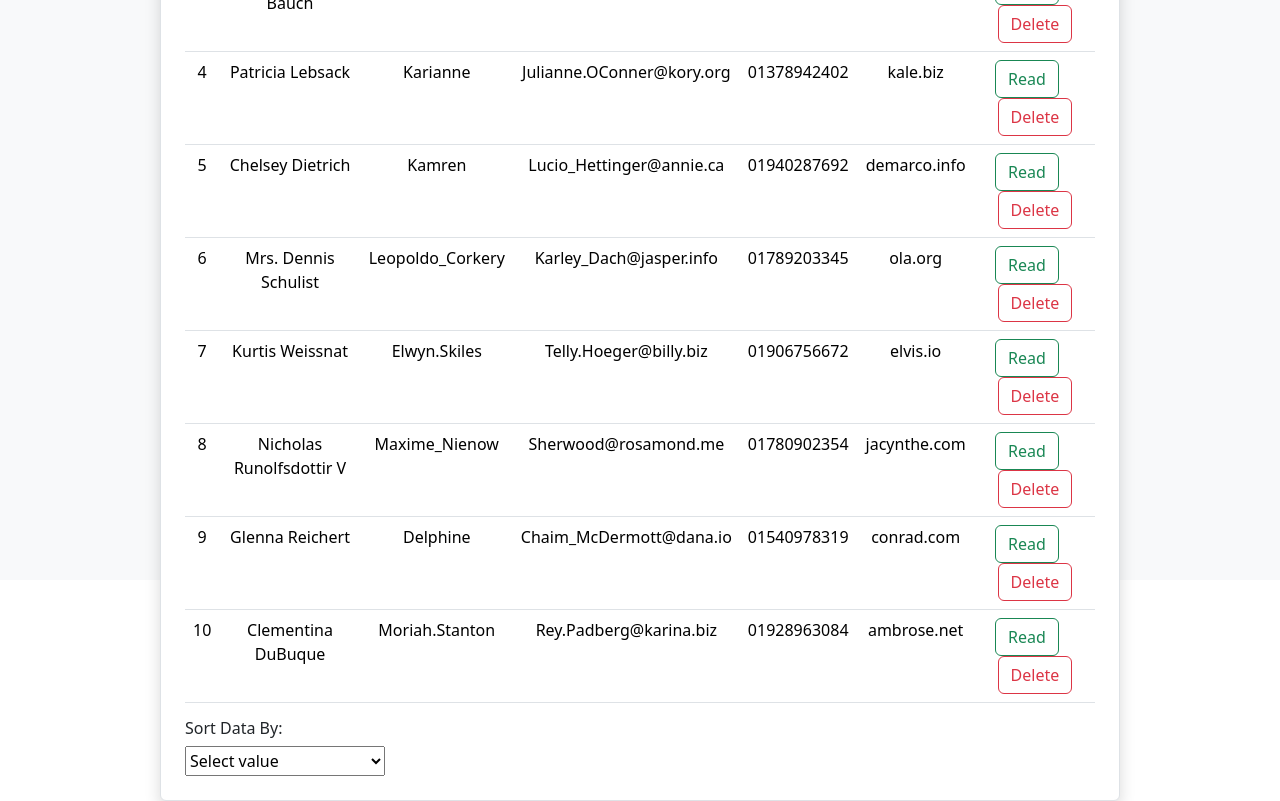
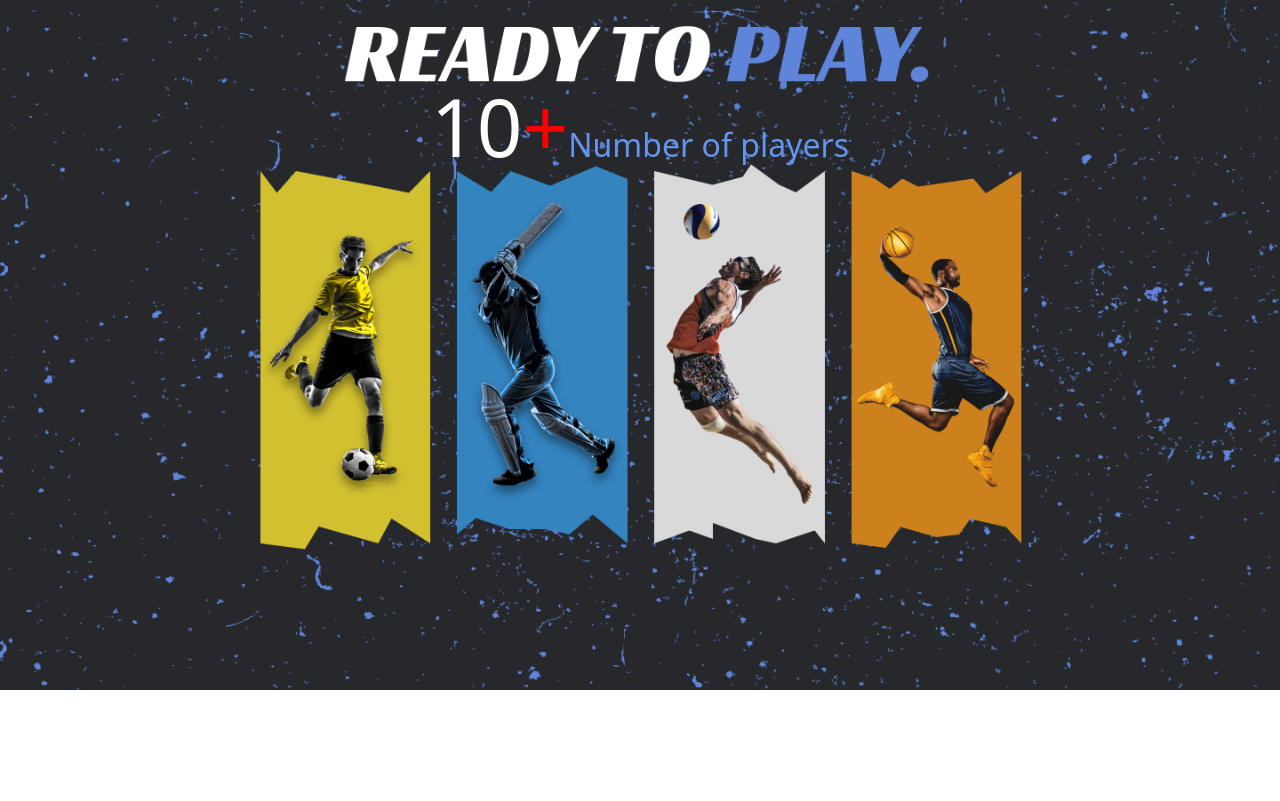
Before and after one commit to HridoyMA/Learnathon-2.0-hridoy, a React (Vite) app in the folder learnathon_hridoy/: page / in a window 1280 px wide. Shown: the part 220-1021 px from the top of the page. Built offline with nearby package versions, Linux system fonts and the light colour scheme; data requests are answered from the project's data file.

Commit message:
home component update

```diff
--- a/learnathon_hridoy/src/components/home/Home.tsx
+++ b/learnathon_hridoy/src/components/home/Home.tsx
@@ -1,163 +1,15 @@
-import axios from "axios";
-import { useEffect, useState } from "react";
-import { Link } from "react-router-dom";
-import DeleteData from "../deleteData/DeleteData.tsx";
-import { FontAwesomeIcon } from "@fortawesome/react-fontawesome";
-import { faSort } from '@fortawesome/free-solid-svg-icons'
-interface User {
-  id: number;
-  name: string;
-  email: string;
-  username: string;
-  phone: string;
-  website: string;
-}
-const headers = [
-  { key: 'id', label: 'ID' },
-  { key: 'name', label: 'Name' },
-  { key: 'username', label: 'User name' },
-  { key: 'email', label: 'Email' },
-  { key: 'phone', label: 'Phone no.' },
-  { key: 'website', label: 'Website' }
-];
-
-
-
+import Body from "../body/Body"
+import Footer from "../footer/Footer"
+import Navbar from "../navber/Navbar"
 
 
 function Home() {
-  const [userData, setUserData] = useState([]);
-  const [userValue, setUserValue] = useState("");
-  const [ sortValue, setSortValue] = useState("");
-
-
-  const sortBy = ["id", "name", "email", "username", "phone", "website" ];
-
-  useEffect(() => {
-    loadUsersData();
-  }, []);
-  const loadUsersData = async () => {
-    return await axios
-      .get("http://localhost:3000/users")
-      .then((getData) => setUserData(getData.data))
-      .catch((err) => console.log(err));
-  };
-
-
-  const handleSort = async (e: { target: { value: string; }; }) => {
-    const sortingValue = e.target.value;
-    setSortValue(sortingValue)
-    return await axios
-    .get(`http://localhost:3000/users?_sort=${sortingValue}&_order=asc`)
-    .then((getData) => setUserData(getData.data))
-    .catch((err) => console.log(err));
-  }
-
-  const handleReset = () =>{
-    loadUsersData();
-  }
-  const handleSearch = async (e: { preventDefault: () => void; }) =>{
-    e.preventDefault();
-    return await axios
-      .get(`http://localhost:3000/users?q=${userValue}`)
-      .then((getData) => {setUserData(getData.data);
-      setUserValue("");
-      })
-      .catch((err) => console.log(err));
-  }
-
-
-  return (
-    <div className = "d-flex bg-light text-dark flex-column justify-content-center align-items-center vh-100">
-      <h1>list of users</h1>
-      <div className = "w-75 rounded bg-white border shadow p-4">
-        <div className = "d-flex justify-content-start">
-          <form className = "d-flex input-group w-auto" onSubmit={handleSearch}>
-            <input type ="text"
-            className ="form-control"
-            placeholder ="Search name"
-            value = {userValue}
-            onChange = {(e) => setUserValue(e.target.value)}
-            />
-            <button type="submit">Search</button>
-            <button onClick={() => handleReset()}>Reset</button>
-          </form>
-        </div>
-        <div className="d-flex justify-content-end">
-          <Link to="/create" className="btn btn-primary mb-3">
-            Add Member
-          </Link>
-        </div>
-        <table className="table">
-          <thead className="table-dark text-center">
-            <tr>
-              {headers.map((row) => {
-                return <td key={row.key}>{row.label}</td>
-              })
-
-              }
-              {/* <th>ID <FontAwesomeIcon icon={faSort}/></th>
-              <th>Name <button value={"name"} onClick={()=>handleSort("name")}><FontAwesomeIcon icon={faSort}/></button></th>
-              <th>UserName <FontAwesomeIcon icon={faSort}/></th>
-              <th>Email <FontAwesomeIcon icon={faSort}/></th>
-              <th>Phone <FontAwesomeIcon icon={faSort}/></th>
-              <th>Website <FontAwesomeIcon icon={faSort}/></th> */}
-              <th>Action</th>
-            </tr>
-          </thead>
-            {userData.length === 0 ? (
-              <tbody className="text-center">
-              <tr>
-                <td colSpan={8}>NO DATA FOUND</td>
-              </tr>
-               </tbody>
-            ) : (
-              userData.map((data: User, i) => (
-                <tbody className="text-center">
-                <tr key={i}>
-                  <td>{data.id}</td>
-                  <td>{data.name}</td>
-                  <td>{data.username}</td>
-                  <td>{data.email}</td>
-                  <td>{data.phone}</td>
-                  <td>{data.website}</td>
-                  <td>
-                    <Link
-                      to={`/read/${data.id}`}
-                      className="btn btn-outline-success me-3"
-                    >
-                      Read
-                    </Link>
-                    {/* <Link to={`/update/${data.id}`}  className="btn btn-outline-success me-3">Update</Link> */}
-                    <button
-                      onClick={() => DeleteData(data.id)}
-                      className="btn btn-outline-danger"
-                    >
-                      Delete
-                    </button>
-                  </td>
-                </tr>
-             </tbody>
-              ))
-            )}
-        </table>
-        <h6>Sort Data By: </h6>
-        <select style={{ width:"200px", height: "30px" }}
-        onChange={handleSort}
-        value={sortValue}
-        >
-          <option>Select value</option>
-          {
-            sortBy.map((item, index) => (
-              <option value={item} key={index}>
-                {item}
-              </option>
-            ))
-          }
-        </select>
-      </div>
-    </div>
-  );
+    return(
+        <>
+        <Navbar/>
+        <Body/>
+        <Footer/>
+        </>
+    )
 }
-
-export default Home;
+export default Home
```
